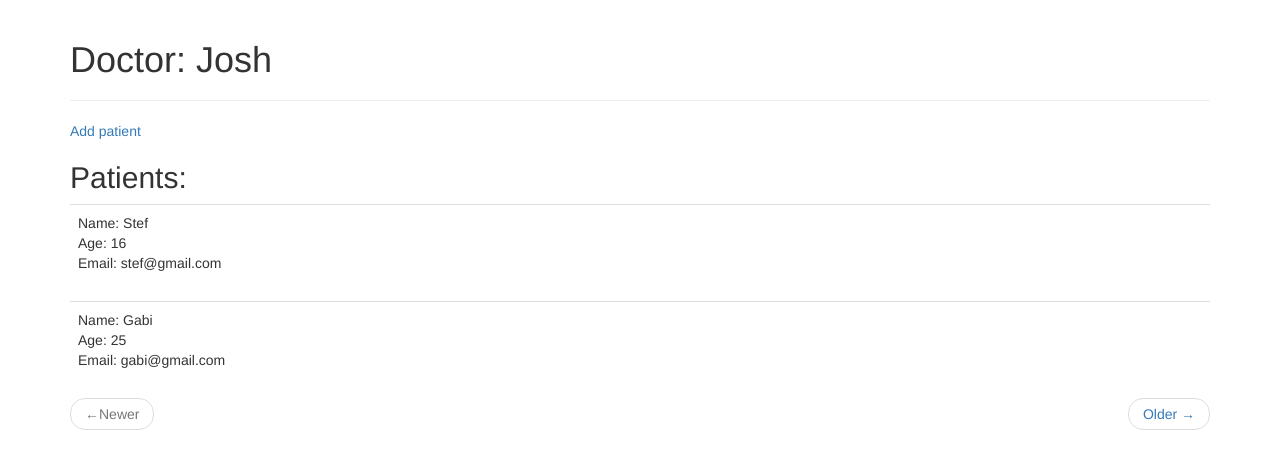
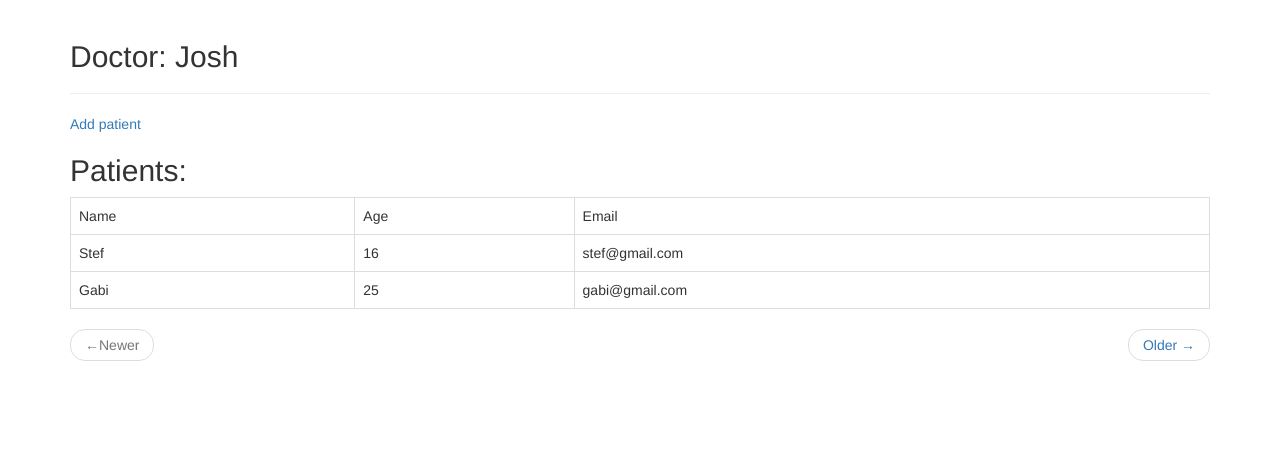
Before and after one commit to joshestein/digital_doc, a Flask app: page /doc/josh.e.stein@gmail.com in a window 1280 px wide. Shown: the part 52-521 px from the top of the page. Run offline with Flask 2, Linux system fonts and the light colour scheme; a user stored in the database is signed in; data comes from the database, SQL or seed files in the repository; both versions use the stored data as it was after the commit; some libraries are stand-ins or nearby versions.

Commit message:
Tidy up patient display

```diff
--- a/app/routes.py
+++ b/app/routes.py
@@ -6,11 +6,13 @@ from app.models import Doctor, Patient
 from flask_login import current_user, login_user, logout_user, login_required
 from werkzeug.urls import url_parse
 
-@app.route('/')
+#@app.route('/')
 @app.route('/index')
 def index():
     return render_template('index.html', title='Home')
 
+
+@app.route('/')
 @app.route('/login', methods = ['GET', 'POST'])
 def login():
     if current_user.is_authenticated:
--- a/app/templates/doc.html
+++ b/app/templates/doc.html
@@ -1,22 +1,24 @@
 {% extends "base.html" %}
 
 {% block app_content %}
-  <h1>Doctor: {{ doc.name }}</h1>
+  <h2>Doctor: {{ doc.name }}</h1>
   <hr>
   <p><a href="{{ url_for('add_patient') }}">Add patient</a></p>
   <h2>Patients:</h2>
-  {% for patient in patients %}
-  <table class="table table-hover">
+  <table class="table table-bordered table-responsive table-hover">
     <tr>
-    <!-- Patient avatar is not working -->
-      <td>
-        Name: {{ patient.name }} </br>
-        Age: {{ patient.age }}</br>
-        Email: {{ patient.email }}
-      </td>
+      <td>Name</td>
+      <td>Age</td>
+      <td>Email</td>
     </tr>
+    {% for patient in patients %}
+    <tr>
+        <td>{{ patient.name }}</td>
+        <td>{{ patient.age }}</td>
+        <td>{{ patient.email}}</td>
+    </tr>
+    {% endfor %}
   </table>
-  {% endfor %}
 
   <nav aria-label="...">
       <ul class="pager">
```
Also changed, not shown: app.db.
